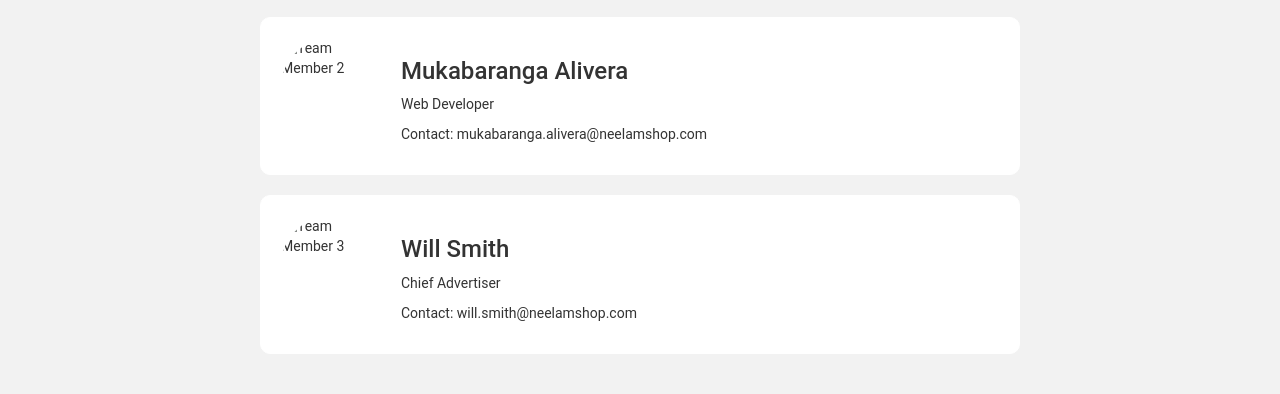
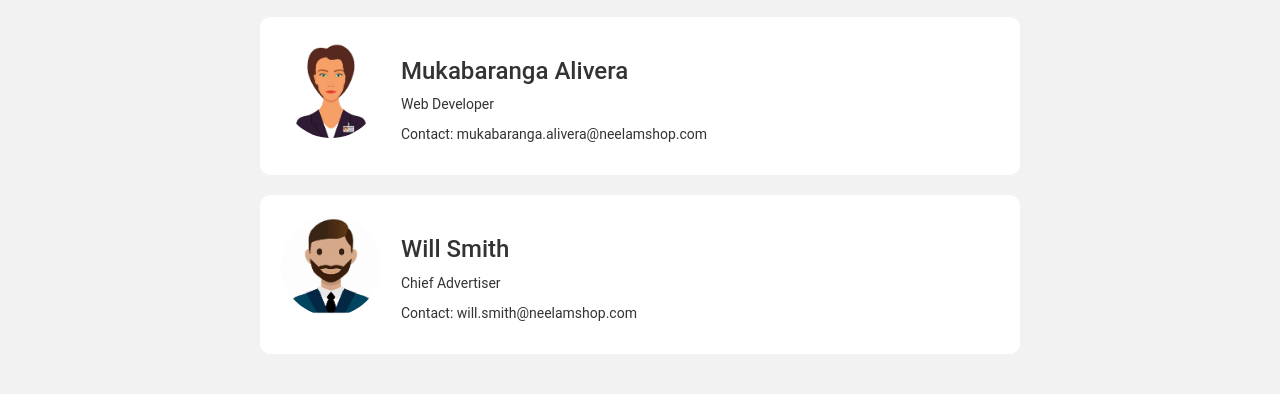
Before and after one commit to Zulea-Majune/keplerteam, a plain HTML site: page about-us.html in a window 1280 px wide. Shown: the part 800-1194 px from the top of the page. Drawn offline with nearby package versions, Linux system fonts and the light colour scheme.

Commit message:
Update about-us.html

```diff
--- a/about-us.html
+++ b/about-us.html
@@ -210,7 +210,7 @@
     <section class="team">
         <h2>Our Team</h2>
         <div class="team-member">
-            <img src="images/avatar-1.jpg" alt="Team Member 1" style="width: 100px; height: 100px;">
+            <img src="avatar-1.jpg" alt="Team Member 1" style="width: 100px; height: 100px;">
             <div>
                 <h3>Zulea Majune</h3>
                 <p>Founder & CEO</p>
@@ -219,7 +219,7 @@
         </div>
 
         <div class="team-member">
-            <img src="images/avatar-2.jpg" alt="Team Member 2" style="width: 100px; height: 100px;">
+            <img src="avatar-2.jpg" alt="Team Member 2" style="width: 100px; height: 100px;">
             <div>
                 <h3>Mukabaranga Alivera</h3>
                 <p>Web Developer</p>
@@ -228,7 +228,7 @@
         </div>
 
         <div class="team-member">
-            <img src="images/avatar-3.jpg" alt="Team Member 3" style="width: 100px; height: 100px;">
+            <img src="avatar-3.jpg" alt="Team Member 3" style="width: 100px; height: 100px;">
             <div>
                 <h3>Will Smith</h3>
                 <p>Chief Advertiser</p>
```
